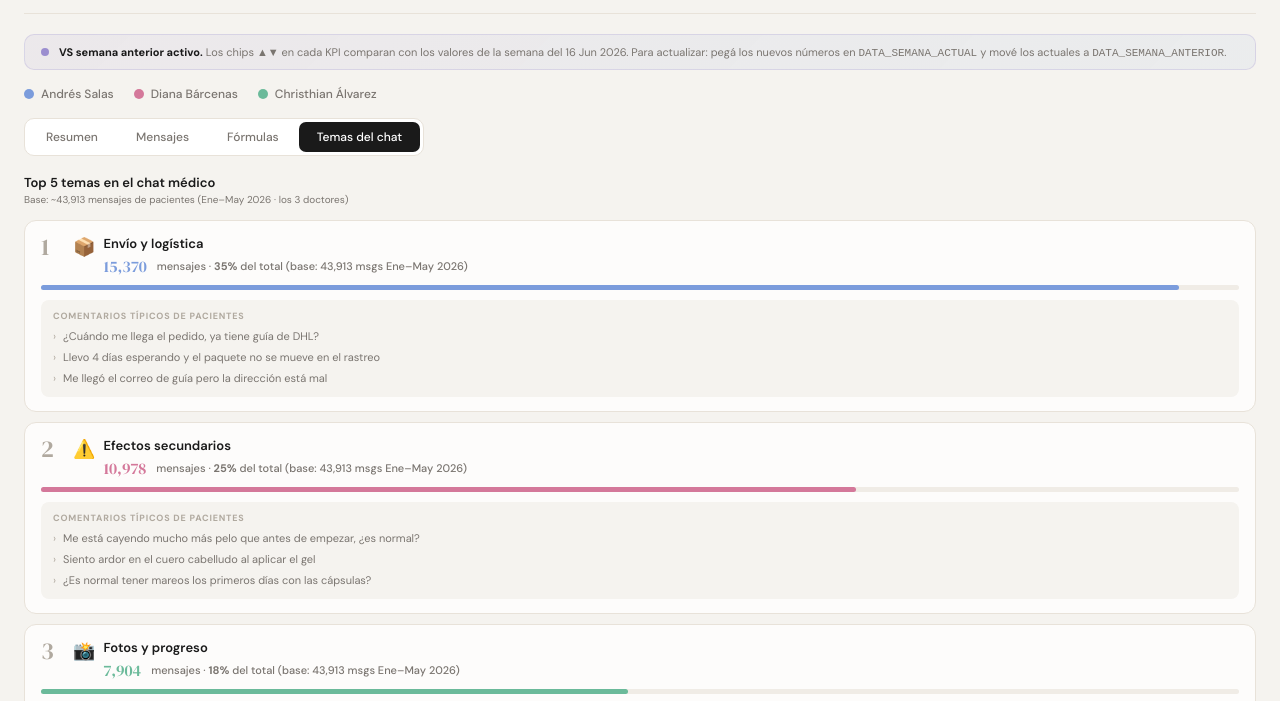
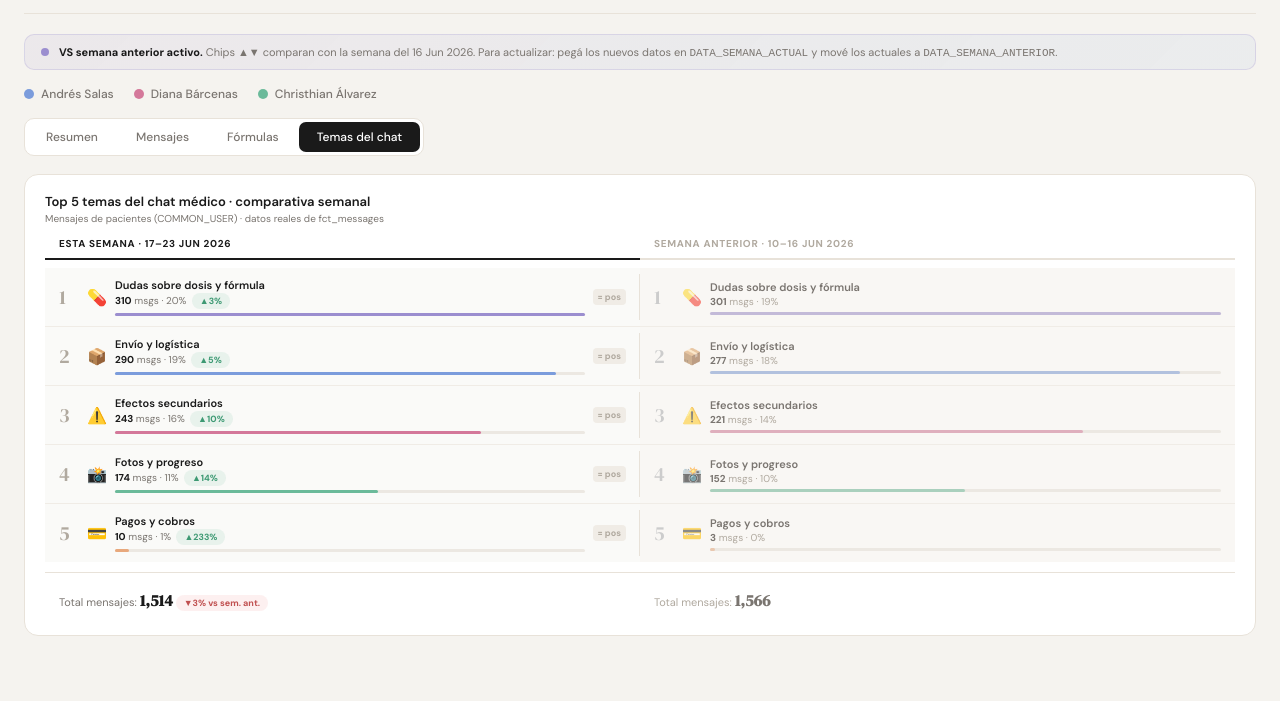
Before and after one commit to cperez-choiz/seguimiento-medico, a plain HTML site: page index.html in a window 1280 px wide. Both pictures are taken after a click on the button "Temas del chat". Shown: the part 78-779 px from the top of the page. Drawn offline with Linux system fonts and the light colour scheme.

Commit message:
Update index.html

```diff
--- a/index.html
+++ b/index.html
@@ -95,28 +95,40 @@ body{font-family:'DM Sans',sans-serif;background:var(--bg);color:var(--text);pad
 .filter-btn.fd{border-color:var(--diana);color:var(--diana);background:var(--diana-bg);}
 .filter-btn.fc{border-color:var(--chris);color:var(--chris);background:var(--chris-bg);}
 .filter-row{display:flex;gap:6px;margin-bottom:14px;flex-wrap:wrap;}
-.topic-card{background:var(--card2);border:1px solid var(--border);border-radius:12px;padding:14px 16px;margin-bottom:10px;}
-.topic-header{display:flex;align-items:flex-start;gap:8px;margin-bottom:8px;}
-.topic-rank{font-family:'DM Serif Display',serif;font-size:24px;color:var(--muted2);line-height:1;flex-shrink:0;width:24px;}
-.topic-icon{font-size:18px;flex-shrink:0;}
-.topic-name{font-size:13px;font-weight:600;}
-.topic-stats{display:flex;gap:10px;align-items:center;margin-top:3px;}
-.topic-count{font-family:'DM Serif Display',serif;font-size:16px;font-weight:400;}
-.topic-pct{font-size:11px;color:var(--muted);font-weight:500;}
-.topic-bar-wrap{width:100%;height:5px;background:#f0ece6;border-radius:3px;margin:8px 0 10px;}
-.topic-bar-fill{height:100%;border-radius:3px;}
-.topic-ai{background:#f5f3ef;border-radius:8px;padding:10px 12px;}
-.topic-ai-label{font-size:9px;font-weight:700;text-transform:uppercase;letter-spacing:.8px;color:var(--muted2);margin-bottom:7px;}
-.topic-comment{font-size:11px;color:var(--muted);margin-bottom:5px;line-height:1.45;padding-left:10px;position:relative;}
-.topic-comment::before{content:"›";color:var(--muted2);position:absolute;left:0;}
-.topic-comment:last-child{margin-bottom:0;}
-.note{font-size:10px;color:var(--muted2);margin-top:10px;padding-top:8px;border-top:1px solid #f0ece6;line-height:1.5;}
+/* TEMAS */
+.temas-header{display:grid;grid-template-columns:1fr 1fr;gap:0;margin-bottom:8px;}
+.temas-col-label{font-size:10px;font-weight:700;text-transform:uppercase;letter-spacing:.7px;color:var(--muted2);padding:8px 14px;border-bottom:2px solid var(--border);}
+.temas-col-label.current{border-bottom-color:var(--text);color:var(--text);}
+.tema-row{display:grid;grid-template-columns:1fr 1fr;gap:0;border-bottom:1px solid #f0ece6;}
+.tema-row:last-child{border-bottom:none;}
+.tema-cell{padding:10px 14px;display:flex;align-items:center;gap:8px;position:relative;}
+.tema-cell.current{background:#fafaf8;}
+.tema-cell.prev{background:#f9f7f4;}
+.tema-divider{width:1px;background:var(--border);position:absolute;right:0;top:10%;height:80%;}
+.tema-rank{font-family:'DM Serif Display',serif;font-size:20px;color:var(--muted2);flex-shrink:0;width:20px;line-height:1;}
+.tema-icon{font-size:16px;flex-shrink:0;}
+.tema-info{flex:1;min-width:0;}
+.tema-name{font-size:11px;font-weight:600;color:var(--text);white-space:nowrap;overflow:hidden;text-overflow:ellipsis;}
+.tema-count{font-size:10px;color:var(--muted);margin-top:1px;}
+.tema-count strong{color:var(--text);}
+.tema-bar-wrap{width:100%;height:3px;background:#ece8e2;border-radius:2px;margin-top:4px;}
+.tema-bar-fill{height:100%;border-radius:2px;}
+.pos-badge{flex-shrink:0;font-size:9px;font-weight:700;padding:2px 5px;border-radius:4px;}
+.pos-same{background:#f0ece6;color:var(--muted2);}
+.pos-up{background:var(--up-bg);color:var(--up);}
+.pos-dn{background:var(--dn-bg);color:var(--dn);}
+.pos-new{background:var(--accent-bg);color:var(--accent);}
+.totals-row{display:grid;grid-template-columns:1fr 1fr;gap:0;margin-top:10px;padding-top:10px;border-top:1.5px solid var(--border);}
+.totals-cell{padding:6px 14px;font-size:11px;color:var(--muted);}
+.totals-cell strong{font-family:'DM Serif Display',serif;font-size:16px;color:var(--text);}
+/* HISTORIAL */
 .hist-btn{padding:5px 12px;border-radius:7px;font-size:10px;font-weight:600;cursor:pointer;border:1px solid var(--border);background:var(--card2);color:var(--muted);font-family:'DM Sans',sans-serif;margin-top:8px;}
 .hist-table{width:100%;border-collapse:collapse;font-size:10px;margin-top:10px;}
 .hist-table th{text-align:left;color:var(--muted2);font-weight:600;font-size:9px;text-transform:uppercase;padding:0 8px 6px 0;border-bottom:1px solid var(--border);}
 .hist-table td{padding:5px 8px 5px 0;border-bottom:1px solid #f5f2ee;color:var(--muted);}
 .hist-table tr:last-child td{border-bottom:none;}
 .hist-table .current td{color:var(--text);font-weight:600;}
+.note{font-size:10px;color:var(--muted2);margin-top:10px;padding-top:8px;border-top:1px solid #f0ece6;line-height:1.5;}
 </style>
 </head>
 <body>
@@ -127,14 +139,14 @@ body{font-family:'DM Sans',sans-serif;background:var(--bg);color:var(--text);pad
     <p>Andrés Salas · Diana Bárcenas · Christhian Álvarez &nbsp;·&nbsp; Choiz Hair Loss</p>
   </div>
   <div style="text-align:right">
-    <div class="week-pill">Semana del 23 Jun 2026</div>
+    <div class="week-pill" id="header-semana">Semana del 23 Jun 2026</div>
     <div class="week-sub">Actualizar cada jueves</div>
   </div>
 </div>
 
 <div class="vs-banner">
   <div class="vs-dot"></div>
-  <div><strong>VS semana anterior activo.</strong> Los chips ▲▼ en cada KPI comparan con los valores de la semana del 16 Jun 2026. Para actualizar: pegá los nuevos números en <code>DATA_SEMANA_ACTUAL</code> y mové los actuales a <code>DATA_SEMANA_ANTERIOR</code>.</div>
+  <div><strong>VS semana anterior activo.</strong> Chips ▲▼ comparan con la semana del 16 Jun 2026. Para actualizar: pegá los nuevos datos en <code>DATA_SEMANA_ACTUAL</code> y mové los actuales a <code>DATA_SEMANA_ANTERIOR</code>.</div>
 </div>
 
 <div class="doc-legend">
@@ -156,28 +168,28 @@ body{font-family:'DM Sans',sans-serif;background:var(--bg);color:var(--text);pad
     <div class="card doc-card a">
       <div class="doc-name a">Dr. Andrés Salas</div>
       <div class="doc-role">Salas Vargas, Andrés Alan</div>
-      <div class="kpi-big a" id="kpi-andres">8,656</div>
+      <div class="kpi-big a">8,656</div>
       <div class="kpi-sub">Pacientes activos</div>
       <div id="vs-andres"></div>
     </div>
     <div class="card doc-card d">
       <div class="doc-name d">Dra. Diana Bárcenas</div>
       <div class="doc-role">Bárcenas, Diana Flores</div>
-      <div class="kpi-big d" id="kpi-diana">8,595</div>
+      <div class="kpi-big d">8,595</div>
       <div class="kpi-sub">Pacientes activos</div>
       <div id="vs-diana"></div>
     </div>
     <div class="card doc-card c">
       <div class="doc-name c">Dr. Christhian Álvarez</div>
       <div class="doc-role">Álvarez Márquez, Christhian Alexis</div>
-      <div class="kpi-big c" id="kpi-chris">8,668</div>
+      <div class="kpi-big c">8,668</div>
       <div class="kpi-sub">Pacientes activos</div>
       <div id="vs-chris"></div>
     </div>
     <div class="card doc-card tot">
       <div class="doc-name tot">Base total Choiz</div>
       <div class="doc-role">3 doctores principales</div>
-      <div class="kpi-big tot" id="kpi-total">25,919</div>
+      <div class="kpi-big tot">25,919</div>
       <div class="kpi-sub">Pacientes activos</div>
       <div id="vs-total"></div>
     </div>
@@ -229,7 +241,7 @@ body{font-family:'DM Sans',sans-serif;background:var(--bg);color:var(--text);pad
         <thead><tr><th>Semana</th><th>Andrés</th><th>Diana</th><th>Christhian</th><th>Total</th></tr></thead>
         <tbody id="hist-body"></tbody>
       </table>
-      <div class="note">Agregá una fila cada jueves con los valores de esa semana.</div>
+      <div class="note">Agregá una fila cada jueves.</div>
     </div>
   </div>
 </div>
@@ -270,11 +282,23 @@ body{font-family:'DM Sans',sans-serif;background:var(--bg);color:var(--text);pad
 
 <!-- TEMAS -->
 <div id="tab-temas" class="section">
-  <div style="margin-bottom:14px">
-    <div style="font-size:13px;font-weight:600">Top 5 temas en el chat médico</div>
-    <div style="font-size:10px;color:var(--muted);margin-top:2px">Base: ~43,913 mensajes de pacientes (Ene–May 2026 · los 3 doctores)</div>
+  <div class="card full">
+    <div style="display:flex;align-items:center;justify-content:space-between;margin-bottom:4px">
+      <div>
+        <div class="card-title" style="margin-bottom:2px">Top 5 temas del chat médico · comparativa semanal</div>
+        <div style="font-size:10px;color:var(--muted)">Mensajes de pacientes (COMMON_USER) · datos reales de fct_messages</div>
+      </div>
+    </div>
+    <!-- columnas header -->
+    <div class="temas-header">
+      <div class="temas-col-label current" id="label-actual">Esta semana · 17–23 Jun 2026</div>
+      <div class="temas-col-label" id="label-anterior">Semana anterior · 10–16 Jun 2026</div>
+    </div>
+    <!-- filas de temas -->
+    <div id="temas-rows"></div>
+    <!-- totales -->
+    <div class="totals-row" id="temas-totals"></div>
   </div>
-  <div id="topics-container"></div>
 </div>
 
 <script>
@@ -284,9 +308,19 @@ body{font-family:'DM Sans',sans-serif;background:var(--bg);color:var(--text);pad
 
 const DATA_SEMANA_ACTUAL = {
   semana: '23 Jun 2026',
+  periodo: '17–23 Jun 2026',
   andres: 8656,
   diana:  8595,
   chris:  8668,
+  // Resultados de la query de temas (creator_role = COMMON_USER)
+  temas: {
+    logistica: 290,
+    efectos:   243,
+    fotos:     174,
+    dosis:     310,
+    pagos:      10,
+    total:    1514
+  },
   msgs: {
     Andrés:     { Ene:2828, Feb:2425, Mar:3156, Abr:2775, May:2675 },
     Diana:      { Ene:4389, Feb:3400, Mar:3804, Abr:3339, May:2927 },
@@ -294,15 +328,23 @@ const DATA_SEMANA_ACTUAL = {
   }
 };
 
-// Mové DATA_SEMANA_ACTUAL acá antes de actualizar
 const DATA_SEMANA_ANTERIOR = {
   semana: '16 Jun 2026',
+  periodo: '10–16 Jun 2026',
   andres: 8601,
   diana:  8542,
-  chris:  8615
+  chris:  8615,
+  temas: {
+    logistica: 277,
+    efectos:   221,
+    fotos:     152,
+    dosis:     301,
+    pagos:       3,
+    total:    1566
+  }
 };
 
-// Agregá una fila nueva cada jueves (con current:true en la última)
+// Agregá una fila nueva cada jueves (current:true en la última)
 const HISTORIAL = [
   { semana:'9 Jun 2026',  andres:8544, diana:8490, chris:8558 },
   { semana:'16 Jun 2026', andres:8601, diana:8542, chris:8615 },
@@ -319,7 +361,14 @@ const ACTIVOS={Andrés:8656,Diana:8595,Christhian:8668};
 const SIN_ORDEN={Andrés:1382,Diana:1907,Christhian:1748};
 const MESES=['Ene','Feb','Mar','Abr','May'];
 const MSG2026=DATA_SEMANA_ACTUAL.msgs;
-const TOTAL_MSGS=43913;
+
+const TEMAS_DEF=[
+  {key:'dosis',    icon:'💊', name:'Dudas sobre dosis y fórmula', color:'#9b8ecf'},
+  {key:'logistica',icon:'📦', name:'Envío y logística',           color:'#7b9cdc'},
+  {key:'efectos',  icon:'⚠️', name:'Efectos secundarios',         color:'#d4789a'},
+  {key:'fotos',    icon:'📸', name:'Fotos y progreso',            color:'#6bba9a'},
+  {key:'pagos',    icon:'💳', name:'Pagos y cobros',              color:'#e8a87c'},
+];
 
 const FORMULAS_RAW={
   Andrés:[
@@ -393,23 +442,11 @@ const FORMULAS_RAW={
   ]
 };
 
-const TOPICS=[
-  {rank:1,icon:'📦',name:'Envío y logística',pct:35,color:'#7b9cdc',
-   comments:['¿Cuándo me llega el pedido, ya tiene guía de DHL?','Llevo 4 días esperando y el paquete no se mueve en el rastreo','Me llegó el correo de guía pero la dirección está mal']},
-  {rank:2,icon:'⚠️',name:'Efectos secundarios',pct:25,color:'#d4789a',
-   comments:['Me está cayendo mucho más pelo que antes de empezar, ¿es normal?','Siento ardor en el cuero cabelludo al aplicar el gel','¿Es normal tener mareos los primeros días con las cápsulas?']},
-  {rank:3,icon:'📸',name:'Fotos y progreso',pct:18,color:'#6bba9a',
-   comments:['Le mando las fotos del mes 3, ¿ve algún avance comparado con antes?','¿Cada cuánto tiempo debo enviar fotos de seguimiento?','¿Me puede decir si hay mejoría o es normal que tarde más?']},
-  {rank:4,icon:'💊',name:'Dudas sobre dosis y fórmula',pct:13,color:'#9b8ecf',
-   comments:['Si se me olvidó ayer, ¿tomo doble hoy o sigo normal?','¿Por qué me cambiaron la fórmula en este reabasto?','¿Puedo tomar alcohol sin que afecte el tratamiento?']},
-  {rank:5,icon:'💳',name:'Pagos y cobros',pct:9,color:'#e8a87c',
-   comments:['¿Cuándo es exactamente la fecha del próximo cobro?','Cambié de tarjeta, ¿cómo actualizo mis datos de pago?','Este mes me hicieron dos cargos, ¿pueden revisarlo?']},
-];
-
+// VS CHIPS
 function vsChip(curr,prev){
   if(prev==null)return'';
   const diff=curr-prev;
-  if(diff===0)return`<span class="vs-chip vs-eq">= igual que sem. ant.</span>`;
+  if(diff===0)return`<span class="vs-chip vs-eq">= igual</span>`;
   const s=diff>0?'▲':'▼',c=diff>0?'vs-up':'vs-dn';
   return`<span class="vs-chip ${c}">${s} ${Math.abs(diff).toLocaleString('es-MX')} vs sem. ant.</span>`;
 }
@@ -419,7 +456,10 @@ function buildVsChips(){
   document.getElementById('vs-diana').innerHTML=vsChip(c.diana,p.diana);
   document.getElementById('vs-chris').innerHTML=vsChip(c.chris,p.chris);
   document.getElementById('vs-total').innerHTML=vsChip(c.andres+c.diana+c.chris,p.andres+p.diana+p.chris);
+  document.getElementById('header-semana').textContent='Semana del '+c.semana;
 }
+
+// HISTORIAL
 function buildHistorial(){
   document.getElementById('hist-body').innerHTML=HISTORIAL.map(r=>{
     const t=r.andres+r.diana+r.chris;
@@ -427,6 +467,8 @@ function buildHistorial(){
   }).join('');
 }
 function toggleHist(){const a=document.getElementById('hist-area');a.style.display=a.style.display==='none'?'block':'none';}
+
+// TOMA BARS
 function buildTomaBars(){
   const data=[
     {label:'Oral diaria\n(con Minoxidil · 1×/noche)',val:18227,color:'#7b9cdc'},
@@ -439,6 +481,81 @@ function buildTomaBars(){
     return`<div class="bar-row"><div class="bar-lbl" style="width:200px;white-space:pre-line">${d.label}</div><div class="bar-track"><div class="bar-fill" style="width:${pct}%;background:${d.color}">${d.val>1000?d.val.toLocaleString('es-MX'):''}</div></div><div class="bar-num">${d.val.toLocaleString('es-MX')}</div></div>`;
   }).join('');
 }
+
+// TEMAS COMPARATIVA
+function buildTemas(){
+  const c=DATA_SEMANA_ACTUAL.temas, p=DATA_SEMANA_ANTERIOR.temas;
+
+  // Ordenar ambas semanas por volumen
+  const rankear = (t) => TEMAS_DEF
+    .map(d=>({...d, val:t[d.key]||0}))
+    .sort((a,b)=>b.val-a.val)
+    .map((d,i)=>({...d, rank:i+1}));
+
+  const rankActual = rankear(c);
+  const rankAnterior = rankear(p);
+  const maxValC = rankActual[0].val;
+  const maxValP = rankAnterior[0].val;
+
+  // Labels de semana
+  document.getElementById('label-actual').textContent = 'Esta semana · ' + DATA_SEMANA_ACTUAL.periodo;
+  document.getElementById('label-anterior').textContent = 'Semana anterior · ' + DATA_SEMANA_ANTERIOR.periodo;
+
+  // Construir filas: iterar por ranking actual, mostrar lado a lado con semana anterior
+  let html = '';
+  rankActual.forEach((tema, i) => {
+    const rankPrev = rankAnterior.findIndex(t=>t.key===tema.key)+1;
+    const pctC = Math.round(tema.val / maxValC * 100);
+    const pValor = p[tema.key] || 0;
+    const pctP = Math.round(pValor / maxValP * 100);
+    const diffVal = tema.val - pValor;
+    const diffPct = pValor > 0 ? Math.round(diffVal/pValor*100) : 0;
+
+    // Badge de posición
+    let posBadge = '';
+    if(rankPrev === tema.rank) posBadge = `<span class="pos-badge pos-same">= pos</span>`;
+    else if(rankPrev > tema.rank) posBadge = `<span class="pos-badge pos-up">▲ +${rankPrev-tema.rank}</span>`;
+    else posBadge = `<span class="pos-badge pos-dn">▼ ${tema.rank-rankPrev}</span>`;
+
+    // Chip variación
+    let varChip = '';
+    if(diffVal > 0) varChip = `<span class="vs-chip vs-up" style="font-size:9px">▲${diffPct}%</span>`;
+    else if(diffVal < 0) varChip = `<span class="vs-chip vs-dn" style="font-size:9px">▼${Math.abs(diffPct)}%</span>`;
+    else varChip = `<span class="vs-chip vs-eq" style="font-size:9px">=</span>`;
+
+    html += `<div class="tema-row">
+      <!-- ACTUAL -->
+      <div class="tema-cell current" style="position:relative">
+        <div class="tema-rank">${tema.rank}</div>
+        <div class="tema-icon">${tema.icon}</div>
+        <div class="tema-info">
+          <div class="tema-name">${tema.name}</div>
+          <div class="tema-count"><strong>${tema.val.toLocaleString('es-MX')}</strong> msgs · ${Math.round(tema.val/c.total*100)}% &nbsp;${varChip}</div>
+          <div class="tema-bar-wrap"><div class="tema-bar-fill" style="width:${pctC}%;background:${tema.color}"></div></div>
+        </div>
+        ${posBadge}
+        <div class="tema-divider"></div>
+      </div>
+      <!-- ANTERIOR -->
+      <div class="tema-cell prev">
+        <div class="tema-rank" style="color:#ccc">${rankPrev}</div>
+        <div class="tema-icon" style="opacity:.6">${tema.icon}</div>
+        <div class="tema-info">
+          <div class="tema-name" style="color:var(--muted)">${tema.name}</div>
+          <div class="tema-count" style="color:var(--muted2)"><strong style="color:var(--muted)">${pValor.toLocaleString('es-MX')}</strong> msgs · ${Math.round(pValor/p.total*100)}%</div>
+          <div class="tema-bar-wrap"><div class="tema-bar-fill" style="width:${pctP}%;background:${tema.color};opacity:.5"></div></div>
+        </div>
+      </div>
+    </div>`;
+  });
+
+  document.getElementById('temas-rows').innerHTML = html;
+  document.getElementById('temas-totals').innerHTML = `
+    <div class="totals-cell">Total mensajes: <strong>${c.total.toLocaleString('es-MX')}</strong> <span class="vs-chip ${c.total>p.total?'vs-up':'vs-dn'}" style="font-size:9px">${c.total>p.total?'▲':'▼'}${Math.abs(Math.round((c.total-p.total)/p.total*100))}% vs sem. ant.</span></div>
+    <div class="totals-cell" style="color:var(--muted2)">Total mensajes: <strong style="color:var(--muted)">${p.total.toLocaleString('es-MX')}</strong></div>`;
+}
+
+// LINE CHART
 function buildLineChart(){
   const el=document.getElementById('line-chart-area');if(!el)return;
   const W=el.offsetWidth||640,H=200,PAD={t:20,r:16,b:32,l:44};
@@ -461,6 +578,8 @@ function buildLineChart(){
   DOCS.forEach(doc=>{const lv=Object.values(MSG2026[doc]).slice(-1)[0];svg+=`<circle cx="${lx+5}" cy="${PAD.t+10}" r="4" fill="${COLORS[doc]}"/><text x="${lx+13}" y="${PAD.t+14}" fill="${COLORS[doc]}" font-size="10" font-family="DM Sans,sans-serif" font-weight="600">${doc}: ${lv.toLocaleString('es-MX')} (May)</text>`;lx+=140;});
   el.innerHTML=svg+'</svg>';
 }
+
+// MENSAJES DETALLE
 let msgFilter='all';
 function filterMsgs(f,btn){msgFilter=f;document.querySelectorAll('.dfbtn').forEach(b=>b.className='dfbtn');btn.className='dfbtn '+(f==='all'?'all':f==='a'?'ba':f==='d'?'bd':'bc');renderMsgsDetail();}
 function renderMsgsDetail(){
@@ -478,6 +597,8 @@ function renderMsgsDetail(){
   });
   document.getElementById('msgs-detail').innerHTML=html;
 }
+
+// FÓRMULAS
 let formulaFilter='all';
 function filterFormulas(f,btn){
   formulaFilter=f;document.querySelectorAll('#formula-filter-row .filter-btn').forEach(b=>{b.className='filter-btn';});
@@ -502,25 +623,20 @@ function renderFormulas(){
   if(formulaFilter==='all'){const gt=Object.values(ACTIVOS).reduce((a,b)=>a+b,0);html+=`<tr class="grand-row"><td colspan="2" style="font-family:'DM Serif Display',serif">Total general · 3 doctores</td><td style="text-align:right;font-family:'DM Serif Display',serif;font-size:15px">${gt.toLocaleString('es-MX')}</td></tr>`;}
   document.getElementById('formulas-table').innerHTML=html+'</tbody></table>';
 }
-function renderTopicsBase(){
-  let html='';
-  TOPICS.forEach(t=>{
-    const count=Math.round(TOTAL_MSGS*t.pct/100);
-    const barPct=Math.round(t.pct/35*95);
-    html+=`<div class="topic-card"><div class="topic-header"><div class="topic-rank">${t.rank}</div><div class="topic-icon">${t.icon}</div><div style="flex:1"><div class="topic-name">${t.name}</div><div class="topic-stats"><span class="topic-count" style="color:${t.color}">${count.toLocaleString('es-MX')}</span><span class="topic-pct">mensajes · <strong>${t.pct}%</strong> del total (base: ${TOTAL_MSGS.toLocaleString('es-MX')} msgs Ene–May 2026)</span></div></div></div><div class="topic-bar-wrap"><div class="topic-bar-fill" style="width:${barPct}%;background:${t.color}"></div></div><div class="topic-ai"><div class="topic-ai-label">Comentarios típicos de pacientes</div>${t.comments.map(c=>`<div class="topic-comment">${c}</div>`).join('')}</div></div>`;
-  });
-  document.getElementById('topics-container').innerHTML=html;
-}
+
+// TABS
 function showTab(id,btn){
   document.querySelectorAll('.section').forEach(s=>s.classList.remove('active'));
   document.querySelectorAll('.tab').forEach(t=>t.classList.remove('active'));
   document.getElementById('tab-'+id).classList.add('active');btn.classList.add('active');
   if(id==='mensajes')setTimeout(buildLineChart,50);
 }
+
+// INIT
 window.addEventListener('load',()=>{
   setTimeout(()=>{
     buildVsChips();buildHistorial();buildTomaBars();
-    buildLineChart();renderMsgsDetail();renderFormulas();renderTopicsBase();
+    buildLineChart();renderMsgsDetail();renderFormulas();buildTemas();
   },80);
 });
 window.addEventListener('resize',()=>{if(document.getElementById('tab-mensajes').classList.contains('active'))buildLineChart();});
```
